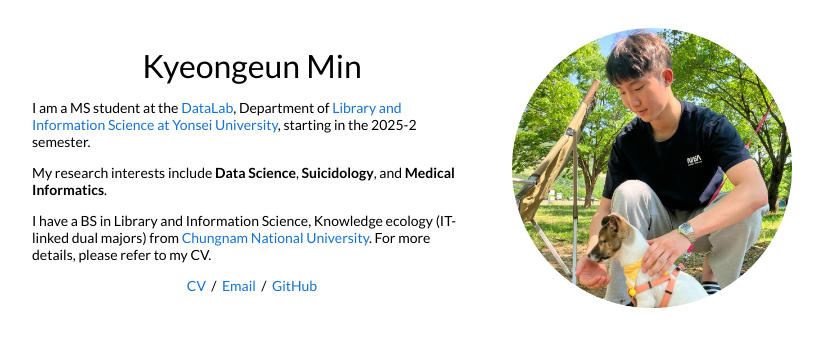
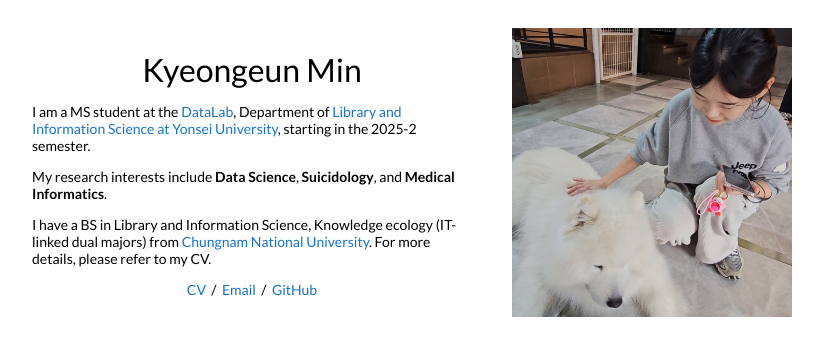
Before and after one commit to minkyeongeun/minkyeongeun.github.io, a Jekyll site: the page built from _posts/2023-08-28-3dgaussians.markdown, in a window 1280 px wide. Shown: the top 356 px of the page, without its empty margins (228-1051 px from the left). Built offline with Jekyll 4.4.1, drawn with Linux system fonts in a browser that asks for light colours.

Commit message:
add pp.jpg

```diff
--- a/_layouts/default.html
+++ b/_layouts/default.html
@@ -49,7 +49,7 @@
               </p>
             </td>
             <td style="padding:2.5%;width:40%;max-width:40%">
-              <img style="width:100%;max-width:100%" alt="profile photo" src="images/circle-profile.jpg">
+              <img style="width:100%;max-width:100%" alt="profile photo" src="images/pp.jpg">
             </td>
           </tr>
         </table>
```
